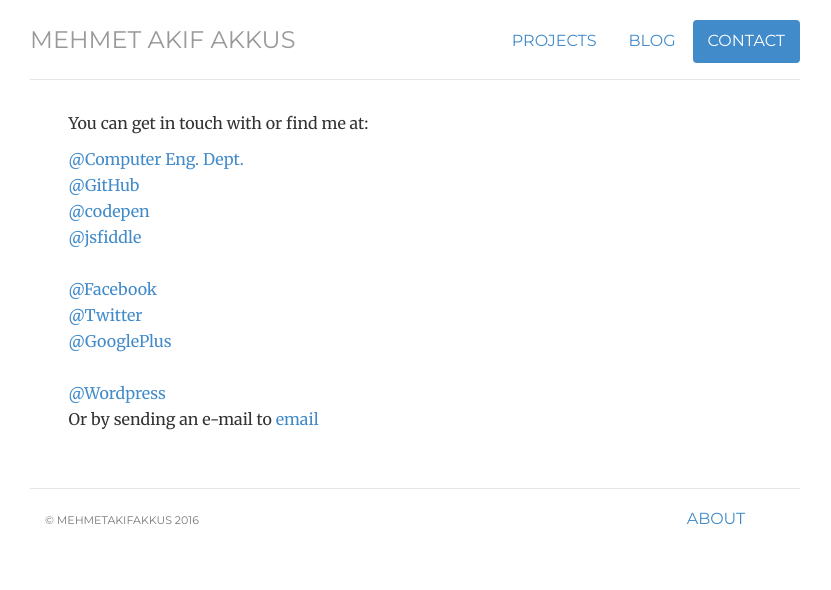
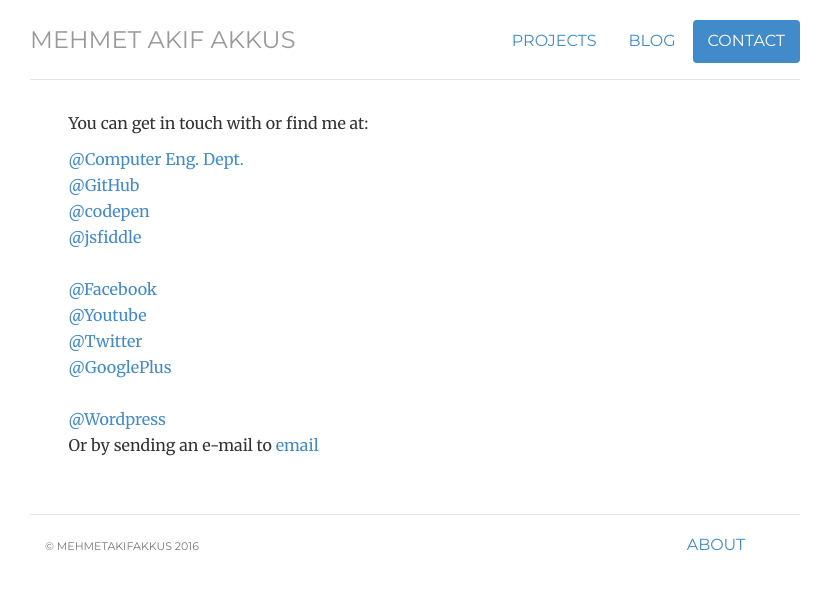
Before and after one commit to mehmetakifakkus/mehmetakifakkus.github.io, a Jekyll site: the page built from contact/index.html, in a window 1280 px wide. Shown: the top 590 px of the page, without its empty margins (225-1056 px from the left). Built offline with Jekyll 4.4.1, drawn with Linux system fonts in a browser that asks for light colours.

Commit message:
youtube linki eklendi

```diff
--- a/contact/index.html
+++ b/contact/index.html
@@ -14,6 +14,7 @@
 		<li><a href="https://jsfiddle.net/user/akifakkus/fiddles/">@jsfiddle</a></li>
 		<br>
 		<li><a href="https://www.facebook.com/akif.akkus">@Facebook</a></li>
+		<li><a href="https://www.youtube.com/c/MehmetAkifAKKU%C5%9E">@Youtube</a></li>
 		<li><a href="https://twitter.com/MehmedAkif">@Twitter</a></li>
 		<li><a href="https://plus.google.com/+MehmetAkifAKKU%C5%9E">@GooglePlus</a></li>
 		<br>
```
